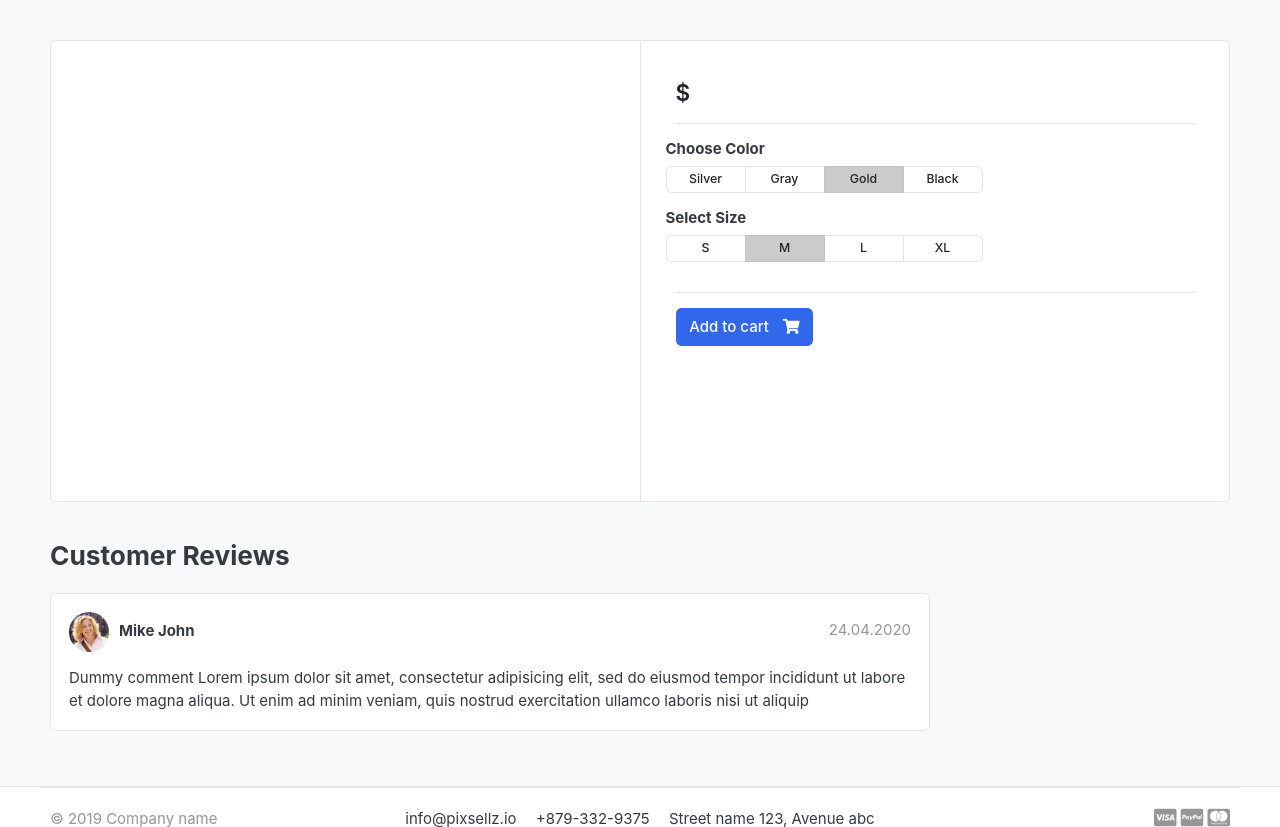
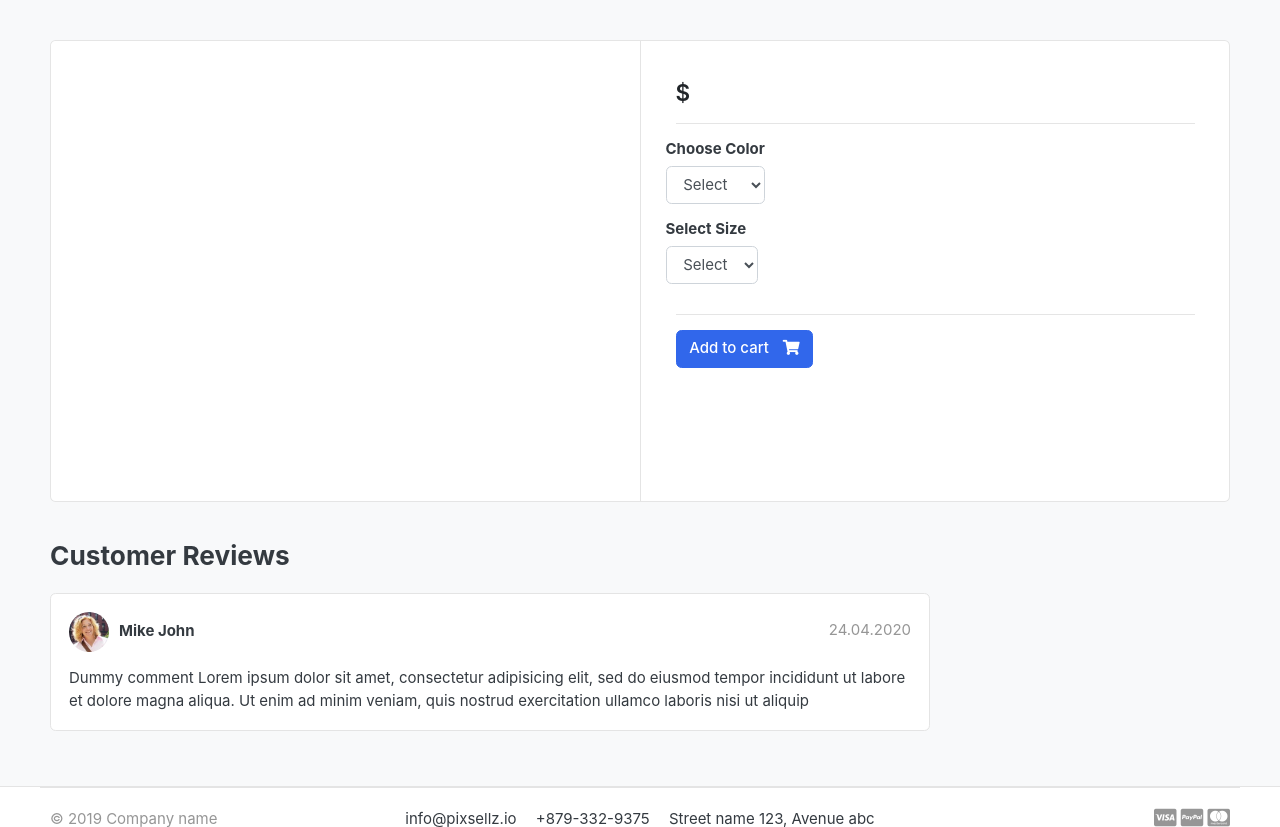
Before and after one commit to ran732/E-Commerce-web, a Django app: template templates/store/product_detail.html in a window 1280 px wide. Shown: the part 118-945 px from the top of the page. Run offline with Django 5.2, Linux system fonts and the light colour scheme; the template is opened without the code that fills it, so the values that code supplies are empty; some libraries are stand-ins or nearby versions; some web fonts are replaced.

Commit message:
Commit from stratch

```diff
--- /dev/null
+++ b/carts/context_processors.py
@@ -0,0 +1,23 @@
+from .models import Cart,CartItem
+from carts.views import _cart_id
+
+def counter(request):
+    cart_count = 0
+
+    if 'admin' is request.path:
+        return {}
+
+    else:
+
+        try:
+            cart = Cart.objects.filter(cart_id=_cart_id(request))
+            cart_items = CartItem.objects.all().filter(cart=cart[:1])
+
+            for cart_item in cart_items:
+                cart_count += cart_item.quantity
+
+        except Cart.DoesNotExist:
+
+            cart_count = 0
+
+    return dict(cart_count = cart_count)
--- a/carts/views.py
+++ b/carts/views.py
@@ -1,8 +1,9 @@
 from django.shortcuts import render,redirect,get_object_or_404
 from store.models import Product
 from carts.models import Cart,CartItem
+from django.core.exceptions import ObjectDoesNotExist
+
 from django.http import HttpResponse
-from django.core.exceptions import ObjectDoesNotExist
 
 def _cart_id(request):
     cart = request.session.session_key
@@ -12,6 +13,15 @@ def _cart_id(request):
 
 
 def add_cart(request,product_id):
+
+    # color = request.GET['color']
+    # size = request.GET['size']
+    if request.method == 'POST':
+        color = request.POST['color']
+        size = request.POST['size']
+        print(f"Color: {color} | Size: {size}")
+
+
     product = Product.objects.get(id=product_id) #get the product
 
     try:
--- a/greatkart/settings.py
+++ b/greatkart/settings.py
@@ -67,6 +67,8 @@ TEMPLATES = [
                 "django.contrib.messages.context_processors.messages",
 
                 'category.context_processors.menu_links',  ##
+
+                'carts.context_processors.counter', ##
 
             ],
         },
--- a/requirement.txt
+++ b/requirement.txt
@@ -13,3 +13,5 @@ python -m pip install Pillow   #for imagefield used in model(category)
 pip install mysqlclient
 
 python manage.py collectstatic
+
+python -m pip install -U djlint
--- a/store/urls.py
+++ b/store/urls.py
@@ -3,6 +3,7 @@ from store import views
 
 urlpatterns = [
     path('',views.store, name="store"),
-    path('<slug:category_slug>/',views.store,name='products_by_category'),
-    path('<slug:category_slug>/<slug:product_slug>/',views.product_detail,name='product_detail'),
+    path('catogery/<slug:category_slug>/',views.store,name='products_by_category'),
+    path('catogery/<slug:category_slug>/<slug:product_slug>/',views.product_detail,name='product_detail'),
+    path('search/',views.search,name='search'),
 ]
--- a/templates/includes/navbar.html
+++ b/templates/includes/navbar.html
@@ -84,13 +84,14 @@
 
         <!-- Search -->
         <div class="col-lg col-md-6 col-sm-12 col">
-          <form action="#" class="search">
+          <form action="{% url 'search' %}" class="search" method="GET">
             <div class="input-group w-100">
               <input
                 type="text"
                 class="form-control"
                 style="width: 60%"
                 placeholder="Search"
+                name='keyword'
               />
 
               <div class="input-group-append">
@@ -119,12 +120,12 @@
             </div>
 
             <!-- Cart -->
-            <a href="./cart.html" class="widget-header pl-3 ml-3">
+            <a href="{% url 'carts' %}" class="widget-header pl-3 ml-3">
               <div class="icon icon-sm rounded-circle border">
                 <i class="fa fa-shopping-cart"></i>
               </div>
 
-              <span class="badge badge-pill badge-danger notify"> 0 </span>
+              <span class="badge badge-pill badge-danger notify"> {{cart_count}} </span>
             </a>
           </div>
         </div>
--- a/templates/store/product_detail.html
+++ b/templates/store/product_detail.html
@@ -1,4 +1,6 @@
-{% extends 'base.html' %} {% load static %} {% block content %}
+{% extends 'base.html' %}
+{% load static %}
+{% block content %}
 
 <section class="section-content padding-y bg">
   <div class="container">
@@ -15,6 +17,9 @@
           <!-- gallery-wrap .end// -->
         </aside>
         <main class="col-md-6 border-left">
+
+          <form action="{% url 'add_cart' single_product.id %}" method="POST">
+            {% csrf_token %}
           <article class="content-body">
             <h2 class="title">{{single_product.product_name}}</h2>
 
@@ -28,46 +33,25 @@
             <div class="row">
               <div class="item-option-select">
                 <h6>Choose Color</h6>
-                <div
-                  class="btn-group btn-group-sm btn-group-toggle"
-                  data-toggle="buttons"
-                >
-                  <label class="btn btn-light">
-                    <input type="radio" name="radio_color" /> Silver
-                  </label>
-                  <label class="btn btn-light">
-                    <input type="radio" name="radio_color" /> Gray
-                  </label>
-                  <label class="btn btn-light active">
-                    <input type="radio" name="radio_color" checked /> Gold
-                  </label>
-                  <label class="btn btn-light">
-                    <input type="radio" name="radio_color" /> Black
-                  </label>
-                </div>
+               <select name="color" class="form-control" required>
+                <option value="" disabled selected>Select</option>
+                {% for i in single_product.variation_set.colors %}  #variation model
+                <option value="{{i.variation_value}}">{{i.variation_value | capfirst}}</option>
+                {% endfor %}
+               </select>
               </div>
             </div>
             <!-- row.// -->
             <div class="row">
               <div class="item-option-select">
                 <h6>Select Size</h6>
-                <div
-                  class="btn-group btn-group-sm btn-group-toggle"
-                  data-toggle="buttons"
-                >
-                  <label class="btn btn-light">
-                    <input type="radio" name="radio_size" /> S
-                  </label>
-                  <label class="btn btn-light active">
-                    <input type="radio" name="radio_size" checked /> M
-                  </label>
-                  <label class="btn btn-light">
-                    <input type="radio" name="radio_size" /> L
-                  </label>
-                  <label class="btn btn-light">
-                    <input type="radio" name="radio_size" /> XL
-                  </label>
-                </div>
+                <select name="size" class="form-control">
+                  <option value="" disabled selected>Select</option>
+                  {% for i in single_product.variation_set.sizes %}  #variation model
+                     <option value="{{i.variation_value}}">{{i.variation_value | capfirst}}</option>
+                  {% endfor %}
+
+               </select>
               </div>
             </div>
             <!-- row.// -->
@@ -75,12 +59,28 @@
             {% if single_product.stocks <= 0 %}
             <h5 class="text-danger" >Out of Stock</h5>
             {%else%}
-            <a href="{% url 'add_cart' single_product.id %}" class="btn btn-primary">
+
+               {% if in_cart %}
+               <!---- add to cart -->
+               <a href="#" class="btn btn-success">
+              <span class="text">Add to Cart</span>
+              <i class="fas fa-check"></i>
+            </a>
+            <a href="{% url 'carts' %}" class="btn btn-outline-primary">
+              <span class="text">View Cart</span>
+              <i class="fas fa-eye"></i>
+            </a>
+               {% else %}
+            <button type='submit' class="btn btn-primary">
               <span class="text">Add to cart</span>
               <i class="fas fa-shopping-cart"></i>
-            </a>
+            </button>
+               {% endif %}
             {% endif %}
           </article>
+          </form>
+
+
           <!-- product-info-aside .// -->
         </main>
         <!-- col.// -->
```
Also changed, not shown: store/admin.py (+12 -1 lines), store/models.py (+28 -0 lines), store/views.py (+32 -2 lines), templates/store/store.html (+67 -14 lines), carts/migrations/0002_alter_cartitem_options.py (added), store/migrations/0003_variation.py (added).
